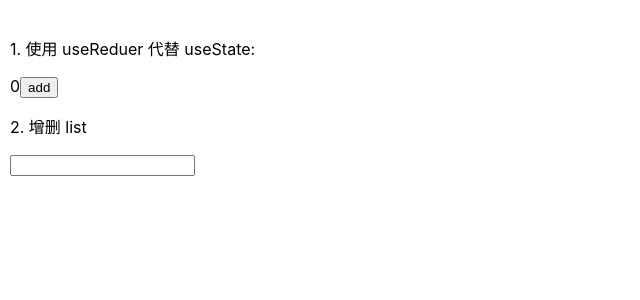
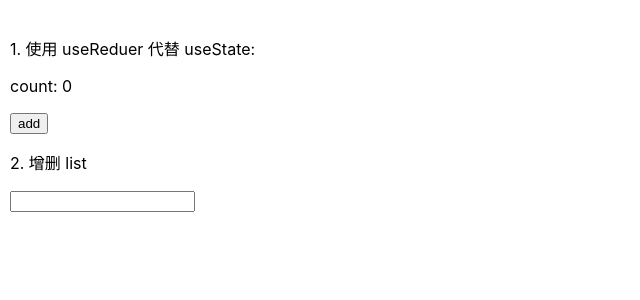
Before and after one commit to KuangPF/react-hooks-demo, a React (Create React App) app: page /base/useReducer in a window 1280 px wide. Shown: the top 300 px of the page, without its empty margins (0-640 px from the left). Built offline with nearby package versions, Linux system fonts and the light colour scheme; a web font is replaced by a local one.

Commit message:
feat(base): update useReducer

```diff
--- a/src/pages/base/useReducer.tsx
+++ b/src/pages/base/useReducer.tsx
@@ -3,7 +3,7 @@
  * @Date: 2020-02-15 16:28:10
  * @Description: react useReducer hooks
  * @LastEditors: KuangPF
- * @LastEditTime: 2020-04-06 17:21:41
+ * @LastEditTime: 2020-04-13 18:52:18
  */
 
 import React, { useReducer, useRef } from 'react'
@@ -47,7 +47,7 @@ function UseReducerDemo() {
   return (
     <div>
       <p>1. 使用 useReduer 代替 useState:</p>
-      {count}
+      <p>count: {count}</p>
       <button
         onClick={() => {
           dispatch()
@@ -55,6 +55,7 @@ function UseReducerDemo() {
       >
         add
       </button>
+      <br />
       <p>2. 增删 list</p>
       <form onSubmit={handleSubmit}>
         <input ref={valueRef} />
```
